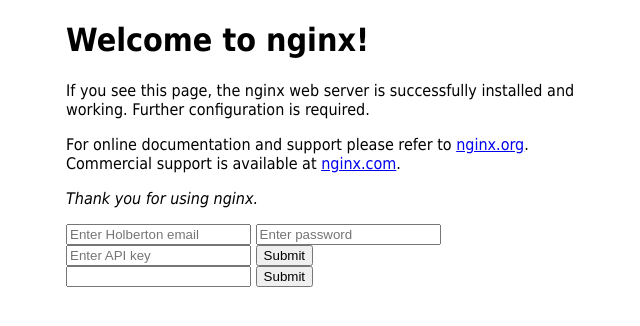
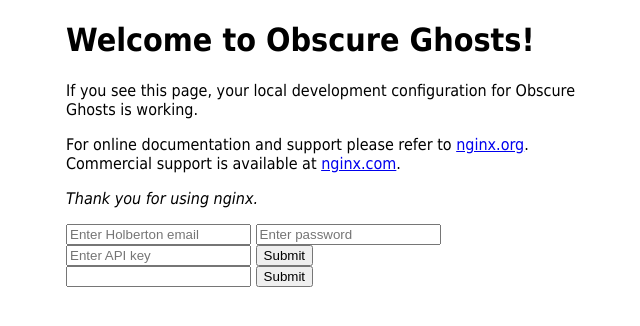
Before and after one commit to b1naryp0et/obscure_ghosts, a Flask app: page / in a window 1280 px wide. Shown: the top 326 px of the page, without its empty margins (294-934 px from the left). Run offline with Flask 2, Linux system fonts and the light colour scheme.

Commit message:
[BUGFIX] Change nginx message to obscure ghosts message

```diff
--- a/templates/index.html
+++ b/templates/index.html
@@ -1,7 +1,7 @@
 <!DOCTYPE html>
 <html>
 <head>
-<title>Welcome to nginx!</title>
+<title>Welcome to Obscure Ghosts!</title>
 <script src="https://ajax.googleapis.com/ajax/libs/jquery/3.4.1/jquery.min.js"></script>
 <script src="./static/scripts/ghosts.js"></script>
 <style>
@@ -13,9 +13,8 @@
 </style>
 </head>
 <body>
-<h1>Welcome to nginx!</h1>
-<p>If you see this page, the nginx web server is successfully installed and
-working. Further configuration is required.</p>
+<h1>Welcome to Obscure Ghosts!</h1>
+<p>If you see this page, your local development configuration for Obscure Ghosts is working.</p>
 
 <p>For online documentation and support please refer to
 <a href="http://nginx.org/">nginx.org</a>.<br/>
```
